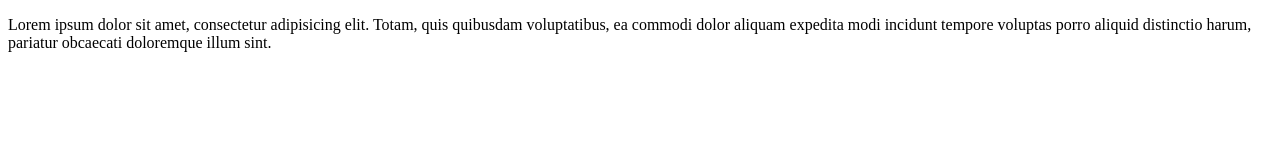
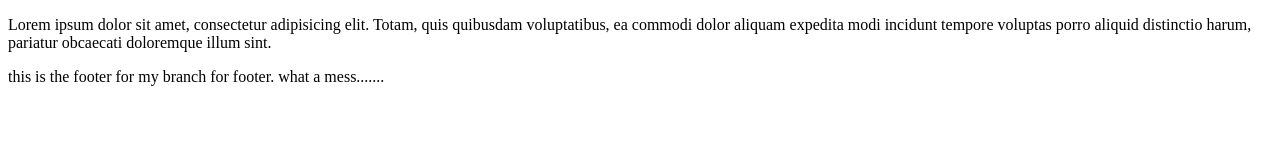
Before and after one commit to Simona0-0/test-branching-github, a plain HTML site: page index.html in a window 1280 px wide. Drawn offline with Linux system fonts and the light colour scheme.

Commit message:
Update index.html

```diff
--- a/index.html
+++ b/index.html
@@ -8,5 +8,10 @@
 </head>
 <body>
     <p>Lorem ipsum dolor sit amet, consectetur adipisicing elit. Totam, quis quibusdam voluptatibus, ea commodi dolor aliquam expedita modi incidunt tempore voluptas porro aliquid distinctio harum, pariatur obcaecati doloremque illum sint.</p>
+
+
+    <footer>
+        this is the footer for my branch for footer. what a mess.......
+    </footer>
 </body>
 </html>
```
